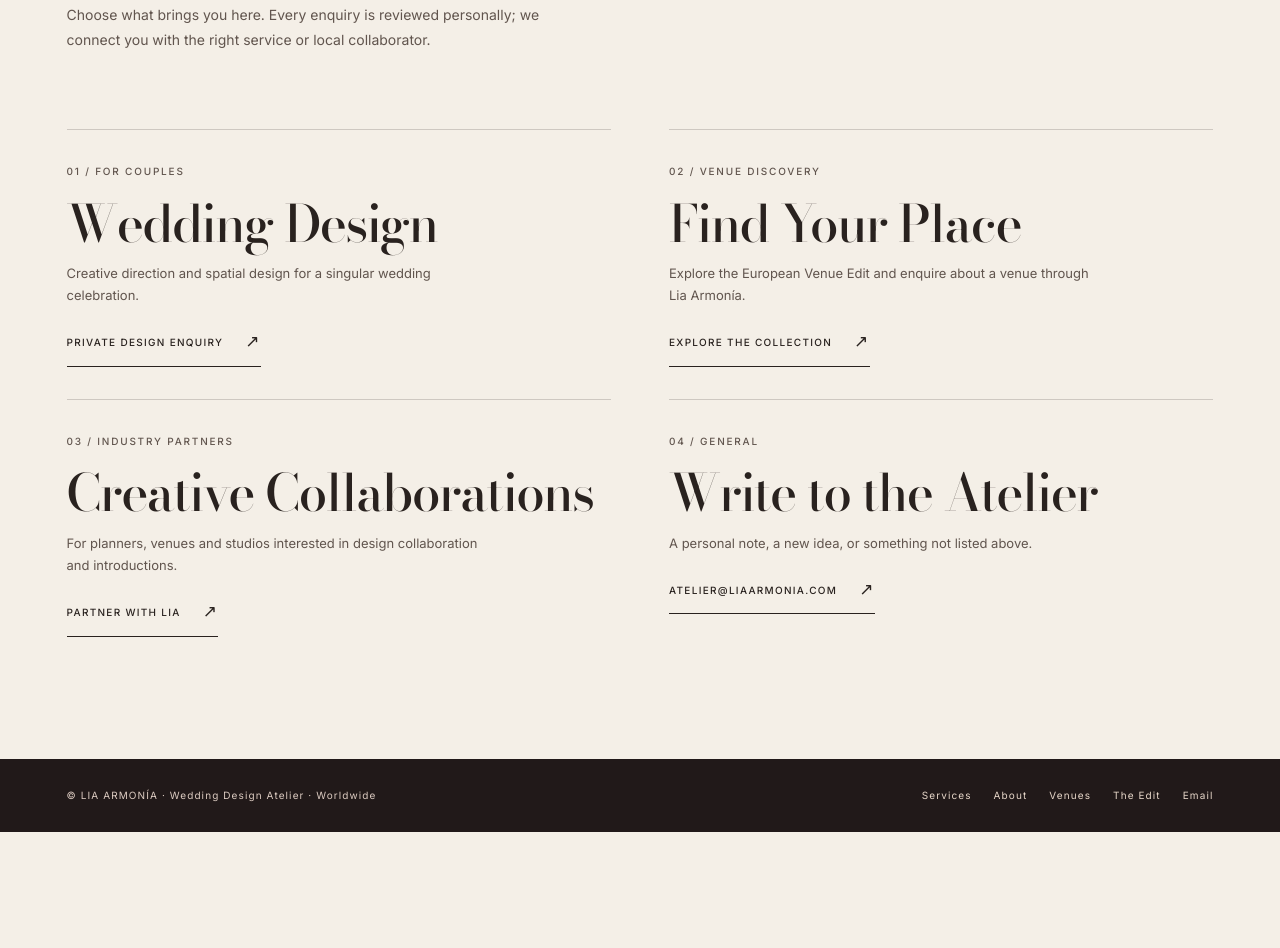
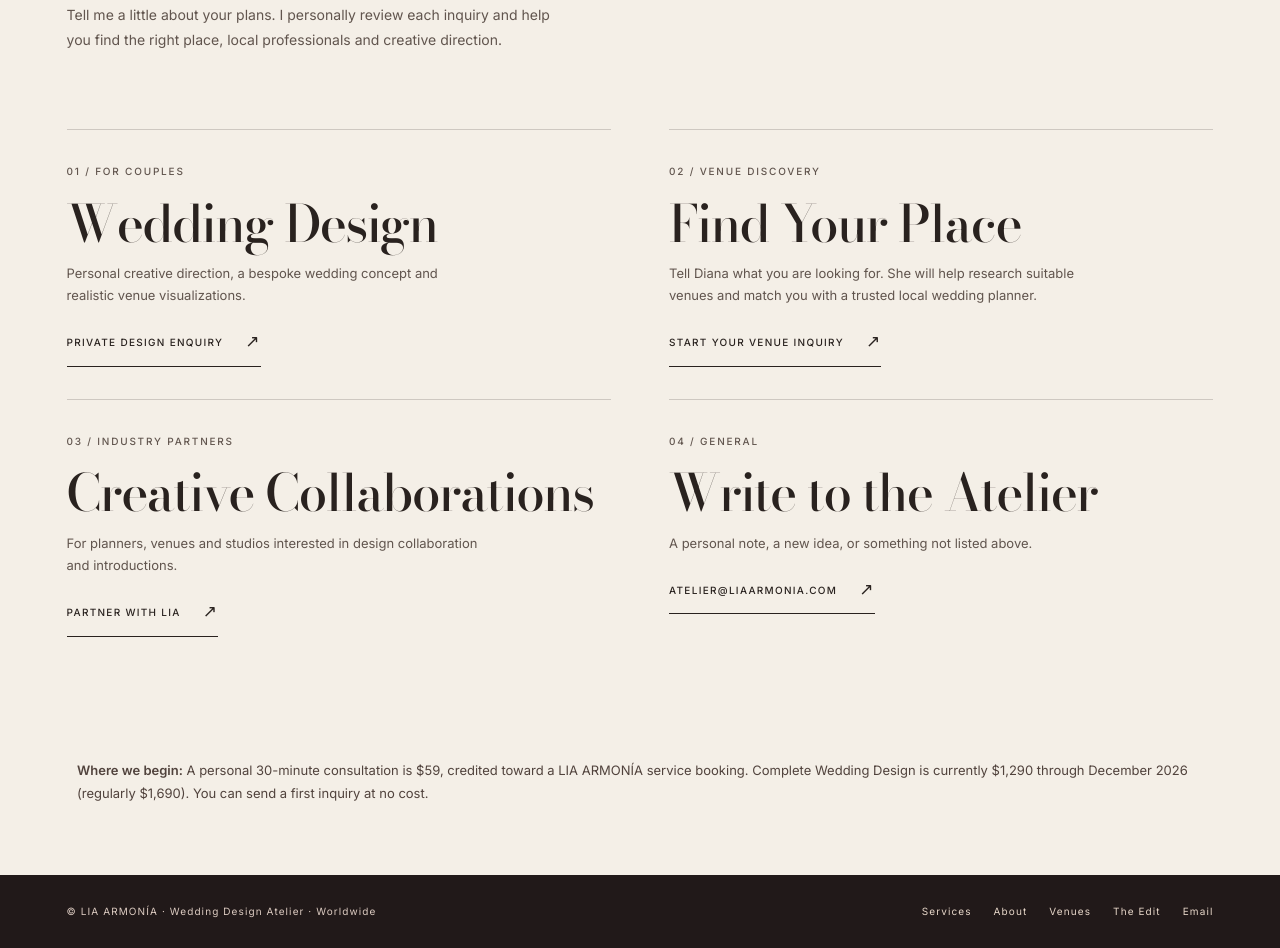
Before and after one commit to DianaPonomarew/LiaArmoniaAtelier, a website: page inquiries.html in a window 1280 px wide. Shown: the part 410-1358 px from the top of the page. Before the commit the page ends 1242 px from the top, so only its background shows below. Drawn offline with nearby package versions, Linux system fonts and the light colour scheme.

Commit message:
Route wedding and venue inquiries into new personal intake and clarify current fees

```diff
--- a/inquiries.html
+++ b/inquiries.html
@@ -1,6 +1,6 @@
 <!doctype html><html lang="en"><head><meta charset="utf-8"><meta name="viewport" content="width=device-width,initial-scale=1"><meta name="theme-color" content="#251a19"><title>Inquiries — LIA ARMONÍA</title><meta name="description" content="Begin your private wedding design, venue search or creative collaboration inquiry with Lia Armonía."><link rel="icon" href="assets/favicon.png" type="image/png"><link rel="preconnect" href="https://fonts.googleapis.com"><link rel="preconnect" href="https://fonts.gstatic.com" crossorigin><link href="https://fonts.googleapis.com/css2?family=Bodoni+Moda:ital,opsz,wght@0,6..96,400;0,6..96,500;1,6..96,400&family=Cormorant+Garamond:ital,wght@0,300;0,400;0,500;0,600;1,300;1,400;1,500&family=Inter:wght@300;400;500;600&display=swap" rel="stylesheet"><link rel="stylesheet" href="lia-couture-edit.css?v=20261104e"><link rel="stylesheet" href="lia-precision-v10.css?v=20261104a"><link rel="stylesheet" href="lia-final-touches-v11.css?v=20261104b"></head><body class="la4 couture-edit"><header class="ce-header"><a class="ce-brand" href="index.html">LIA ARMONÍA</a><nav class="ce-nav" aria-label="Primary navigation"><a href="services.html">Services</a><a href="about.html">About Us</a><a href="trends.html">The Edit</a><a href="venue-collection.html">Venues</a></nav><a class="ce-corner" href="inquiries.html">Inquiries ↗</a></header>
-<main id="main"><div class="ce-intro"><p class="ce-kicker">A conversation with the atelier</p><h1 class="ce-display">Let's create<br><em>something extraordinary.</em></h1><p>Choose what brings you here. Every enquiry is reviewed personally; we connect you with the right service or local collaborator.</p></div>
-<section class="ce-inquiry-grid"><a href="wedding-design.html"><p class="ce-kicker">01 / For Couples</p><h2>Wedding Design</h2><p>Creative direction and spatial design for a singular wedding celebration.</p><span class="ce-underline">Private design enquiry <span>↗</span></span></a>
-<a href="venue-collection.html"><p class="ce-kicker">02 / Venue Discovery</p><h2>Find Your Place</h2><p>Explore the European Venue Edit and enquire about a venue through Lia Armonía.</p><span class="ce-underline">Explore the collection <span>↗</span></span></a>
+<main id="main"><div class="ce-intro"><p class="ce-kicker">A conversation with the atelier</p><h1 class="ce-display">Let's create<br><em>something extraordinary.</em></h1><p>Tell me a little about your plans. I personally review each inquiry and help you find the right place, local professionals and creative direction.</p></div>
+<section class="ce-inquiry-grid"><a href="wedding-design.html"><p class="ce-kicker">01 / For Couples</p><h2>Wedding Design</h2><p>Personal creative direction, a bespoke wedding concept and realistic venue visualizations.</p><span class="ce-underline">Private design enquiry <span>↗</span></span></a>
+<a href="wedding-design.html?interest=venue"><p class="ce-kicker">02 / Venue Discovery</p><h2>Find Your Place</h2><p>Tell Diana what you are looking for. She will help research suitable venues and match you with a trusted local wedding planner.</p><span class="ce-underline">Start your venue inquiry <span>↗</span></span></a>
 <a href="collaborations.html"><p class="ce-kicker">03 / Industry Partners</p><h2>Creative Collaborations</h2><p>For planners, venues and studios interested in design collaboration and introductions.</p><span class="ce-underline">Partner with Lia <span>↗</span></span></a>
-<a href="mailto:atelier@liaarmonia.com?subject=General%20Lia%20Armon%C3%ADa%20Enquiry"><p class="ce-kicker">04 / General</p><h2>Write to the Atelier</h2><p>A personal note, a new idea, or something not listed above.</p><span class="ce-underline">atelier@liaarmonia.com <span>↗</span></span></a></section></main><footer class="ce-footer"><span>© LIA ARMONÍA · Wedding Design Atelier · Worldwide</span><nav aria-label="Footer"><a href="services.html">Services</a><a href="about.html">About</a><a href="venue-collection.html">Venues</a><a href="trends.html">The Edit</a><a href="mailto:atelier@liaarmonia.com">Email</a></nav></footer></body></html>
+<a href="mailto:atelier@liaarmonia.com?subject=General%20Lia%20Armon%C3%ADa%20Enquiry"><p class="ce-kicker">04 / General</p><h2>Write to the Atelier</h2><p>A personal note, a new idea, or something not listed above.</p><span class="ce-underline">atelier@liaarmonia.com <span>↗</span></span></a></section><div style="max-width:1180px;margin:0 auto 70px;padding:0 27px;color:#51433d;font:400 13px/1.8 Inter,sans-serif"><strong>Where we begin:</strong> A personal 30-minute consultation is $59, credited toward a LIA ARMONÍA service booking. Complete Wedding Design is currently $1,290 through December 2026 (regularly $1,690). You can send a first inquiry at no cost.</div></main><footer class="ce-footer"><span>© LIA ARMONÍA · Wedding Design Atelier · Worldwide</span><nav aria-label="Footer"><a href="services.html">Services</a><a href="about.html">About</a><a href="venue-collection.html">Venues</a><a href="trends.html">The Edit</a><a href="mailto:atelier@liaarmonia.com">Email</a></nav></footer></body></html>
```
